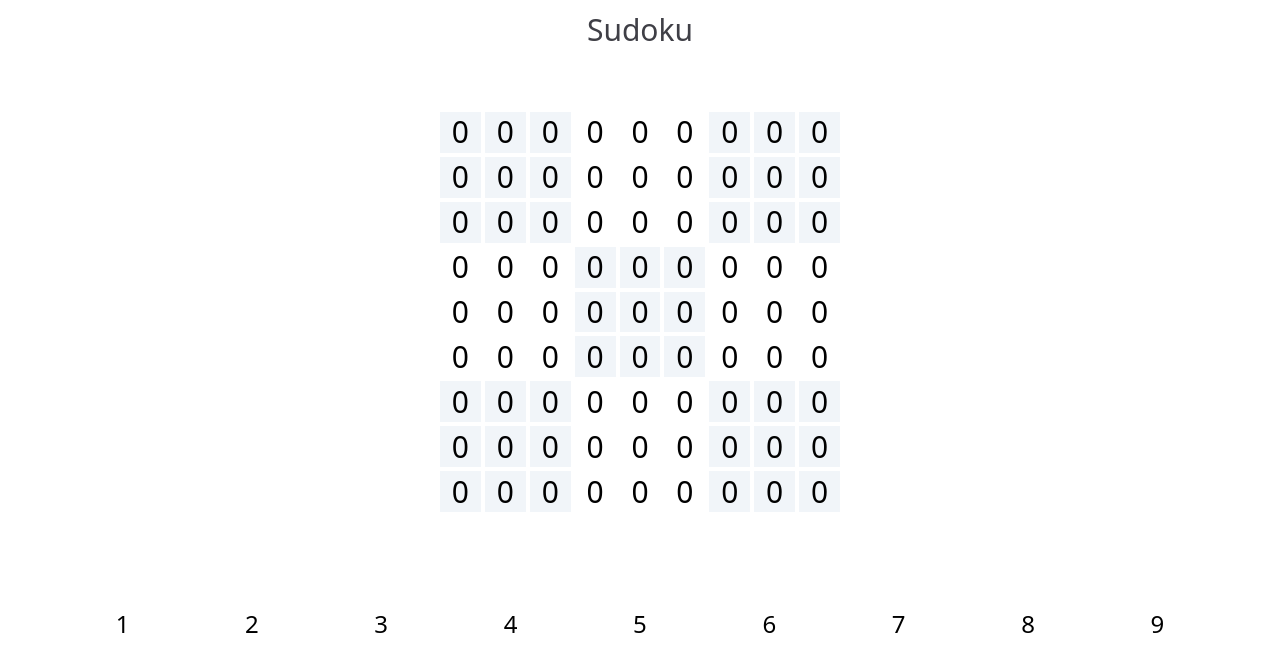
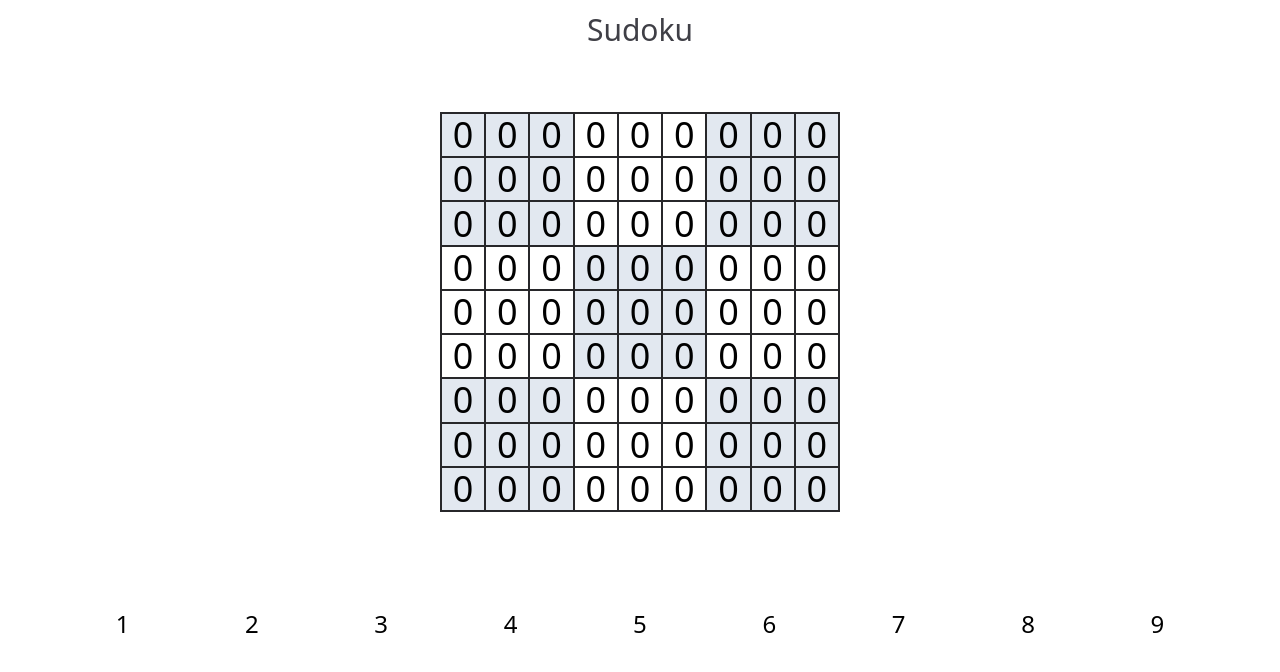
Before and after one commit to alajillo/sudoku, a React (Vite) app: page / in a window 1280 px wide. Shown: the top 672 px of the page. Built offline with nearby package versions, Linux system fonts and the light colour scheme.

Commit message:
add : table border

```diff
--- a/src/Board.tsx
+++ b/src/Board.tsx
@@ -6,7 +6,7 @@ type BoardPropsType = {
 }
 function Board({cellList, onSelect} : BoardPropsType) {
     return (
-        <div className="grid gap-1 grid-cols-9 grid-rows-9 w-[400px] h-[400px] m-0">
+        <div className="grid  border border-zinc-800 gap-0 grid-cols-9 grid-rows-9 w-[400px] h-[400px] m-0">
             {
                 cellList
                 .flatMap((cellRow,rowIndex) =>
--- a/src/Cell.tsx
+++ b/src/Cell.tsx
@@ -8,7 +8,7 @@ type CellPropsType = {
 }
 function Cell ({isWrong = false, isActive = false, text, isSelect = false, isDefaultBackground = false, onSelect} : CellPropsType) {
     return (
-        <div className={`flex justify-center text-3xl items-center w-full h-full ${isSelect && "animate-ping"} ${isDefaultBackground && 'bg-slate-100'} ${isActive && "bg-teal-100"} ${isWrong && "text-red-400"}`} onClick={onSelect}>
+        <div className={`flex justify-center text-4xl border border-zinc-800 items-center w-full h-full ${isSelect && "animate-ping"} ${isDefaultBackground && 'bg-slate-200'} ${isActive && "bg-teal-200"} ${isWrong && "text-red-400"}`} onClick={onSelect}>
             {text}
         </div>
     )
```
